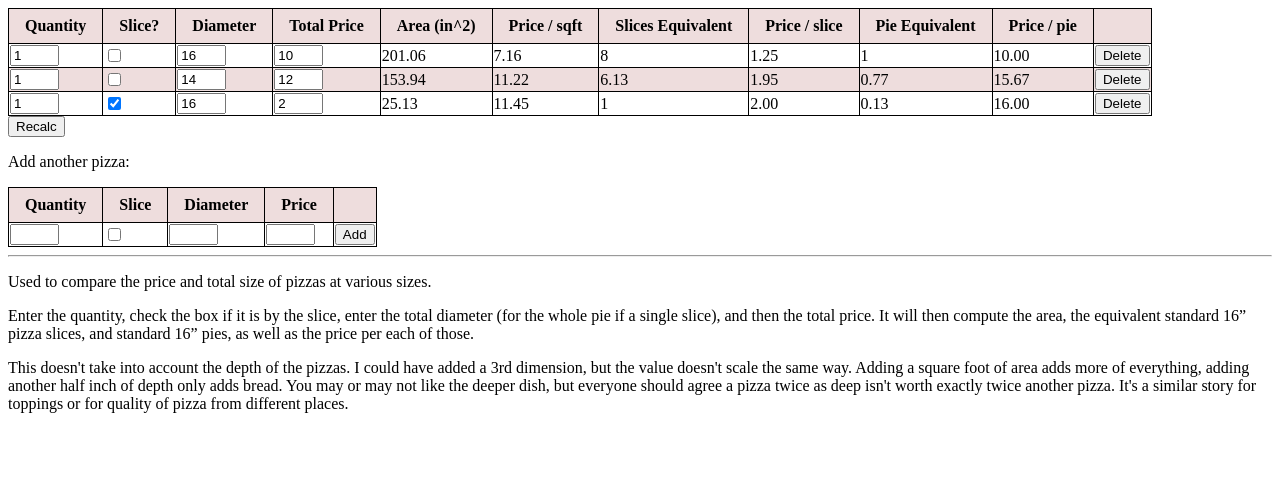
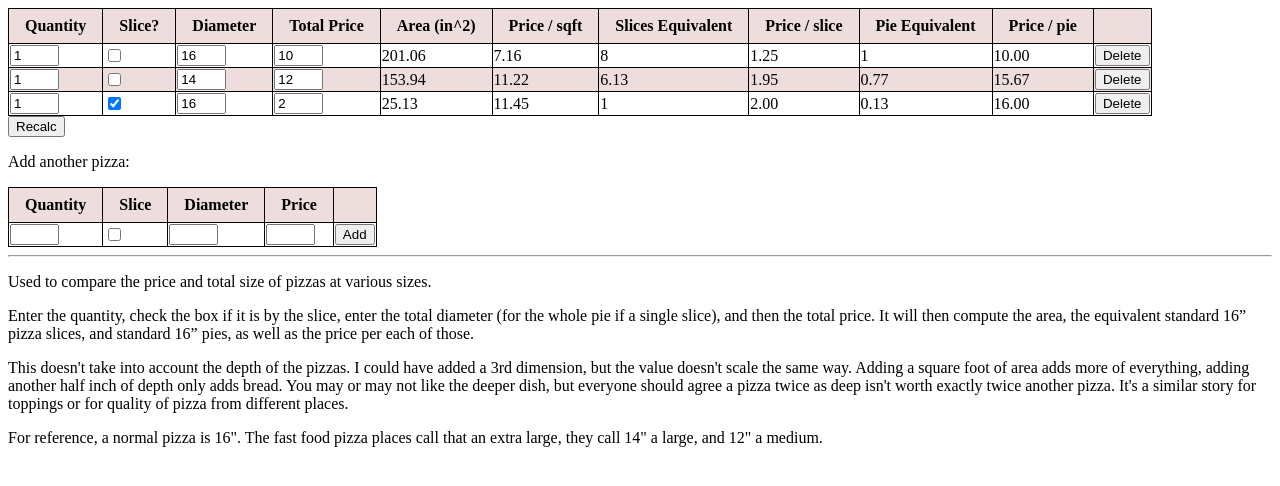
Before and after one commit to StephenWetzel/stephenwetzel.github.io, a plain HTML site: page pages/pizza.htm in a window 1280 px wide. Drawn offline with Linux system fonts and the light colour scheme.

Commit message:
Add info about common sizes, clean up code a bit, add few comments.

```diff
--- a/pages/pizza.htm
+++ b/pages/pizza.htm
@@ -44,16 +44,18 @@ tr:nth-child(even), thead {
 
 <p>This doesn't take into account the depth of the pizzas.  I could have added a 3rd dimension, but the value doesn't scale the same way.  Adding a square foot of area adds more of everything, adding another half inch of depth only adds bread.  You may or may not like the deeper dish, but everyone should agree a pizza twice as deep isn't worth exactly twice another pizza.  It's a similar story for toppings or for quality of pizza from different places.</p>
 
+<p>For reference, a normal pizza is 16".  The fast food pizza places call that an extra large, they call 14" a large, and 12" a medium.</p>
 <script src="../js/shared.js"></script>
 <script type="text/javascript">
 <!--
 var link=document.mainform //short cut
 
-var pi = 3.1415926535897932384626433; //this level of precision is very necessary
-var pieArea = 8 * 8 * pi; //area of a benchmark pizza
-var sliceArea = pieArea / 8;
-var inchesInSqft = 12 * 12;
+var PI = 3.1415926535897932384626433; //this level of precision is very necessary
+var PIE_AREA = 8 * 8 * PI; //area of a benchmark 16" pizza
+var SLICE_AREA = PIE_AREA / 8; //8 slices in a normal pizza
+var INCHES_IN_SQFT = 12 * 12;
 
+//this array will hold the pizzas, the function calcPizzas will fill in the rest of the attributes for all pizzas listed here
 pizzas = [
 	{"qty": 1, "slice": false, "dia": 16, "price": 10},
 	{"qty": 1, "slice": false, "dia": 14, "price": 12},
@@ -63,14 +65,14 @@ pizzas = [
 calc();
 
 function calc()
-{
+{//a wrapper for the 3 main functions
 	getValuesFromTable(pizzas);
 	calcPizzas(pizzas);
 	buildTables(pizzas);
 }
 
 function addPizza()
-{
+{//add a new pizza to the array of pizzas, and then recald everything
 	var newPizza = document.getElementById('newPizza').rows[1]
 	pizzas.push({
 		'qty':   newPizza.cells[0].children[0].value,
@@ -82,7 +84,7 @@ function addPizza()
 }
 
 function removePizza(pizzaNum)
-{
+{//remove this pizza from the array and then redraw table
 	pizzas.splice(pizzaNum, 1);
 	buildTables(pizzas);
 }
@@ -103,32 +105,32 @@ function getValuesFromTable(pizzas)
 function calcPizzas(pizzas)
 {//do the calculations needed for each pizza in the array
 	for (var ii = 0; ii < pizzas.length; ii++)
-	{
+	{//go through each pizza in array
 		var thisPizza = pizzas[ii];
 
 		if (thisPizza.dia == '' || thisPizza.qty == '' || thisPizza.price == '') {}
 		else
-		{
+		{//the 3 key pieces of info are not blank, we can use them to calculate the rest
 			var radius = thisPizza.dia / 2;
-			thisPizza.area = pi * radius * radius * thisPizza.qty;
+			thisPizza.area = PI * radius * radius * thisPizza.qty;
 			if (thisPizza.slice) { thisPizza.area /= 8; } //there are 8 slices in a canonical pizza
-			thisPizza.sqft = thisPizza.area / inchesInSqft;
-			thisPizza.sqftPrice = thisPizza.price / thisPizza.sqft;
-			thisPizza.slices = thisPizza.area / sliceArea;
+			thisPizza.sqft        = thisPizza.area  / INCHES_IN_SQFT;
+			thisPizza.sqftPrice   = thisPizza.price / thisPizza.sqft;
+			thisPizza.slices      = thisPizza.area  / SLICE_AREA;
 			thisPizza.slicesPrice = thisPizza.price / thisPizza.slices;
-			thisPizza.pies = thisPizza.area / pieArea;
-			thisPizza.piesPrice = thisPizza.price / thisPizza.pies;
+			thisPizza.pies        = thisPizza.area  / PIE_AREA;
+			thisPizza.piesPrice   = thisPizza.price / thisPizza.pies;
 		}
 	}
 }
 
 function buildTables(pizzas)
-{//build the inner html for both tables based on the screen sizes passed in
+{//build the table of pizza info
 
 	pizzaTable = "<table><thead><tr><th>Quantity</th><th>Slice?</th><th>Diameter</th><th>Total Price</th><th>Area (in^2)</th><th>Price / sqft</th><th>Slices Equivalent</th><th>Price / slice</th><th>Pie Equivalent</th><th>Price / pie</th><th> </th></tr></thead><tbody>";
 
 	for (var ii = 0; ii < pizzas.length; ii++)
-	{
+	{//go through each pizza, add it as a row in the table
 		var thisPizza = pizzas[ii];
 		pizzaTable += "<tr><td><input type='text' size=3 value='"+thisPizza.qty+"'></td>";
 		pizzaTable += "<td><input type='checkbox'"
```
